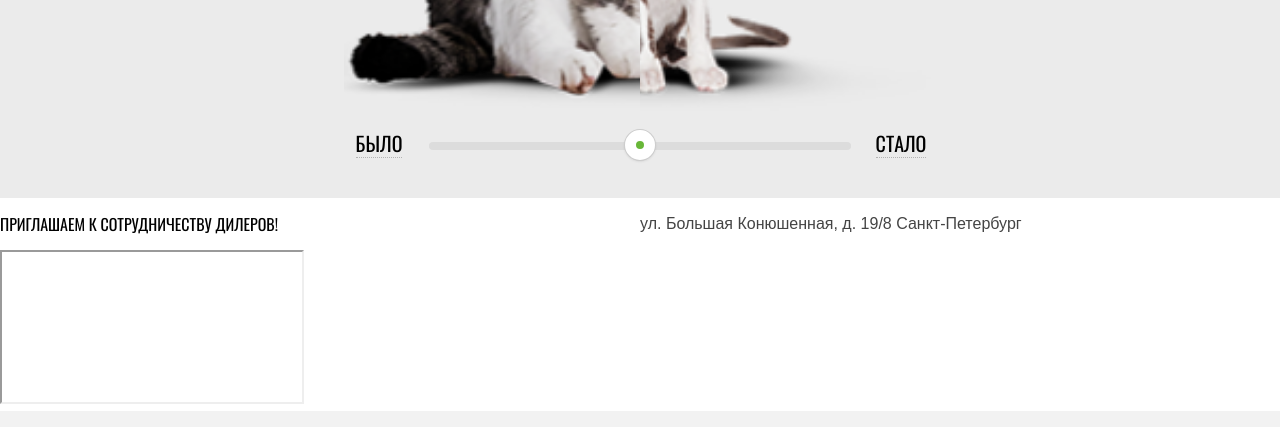
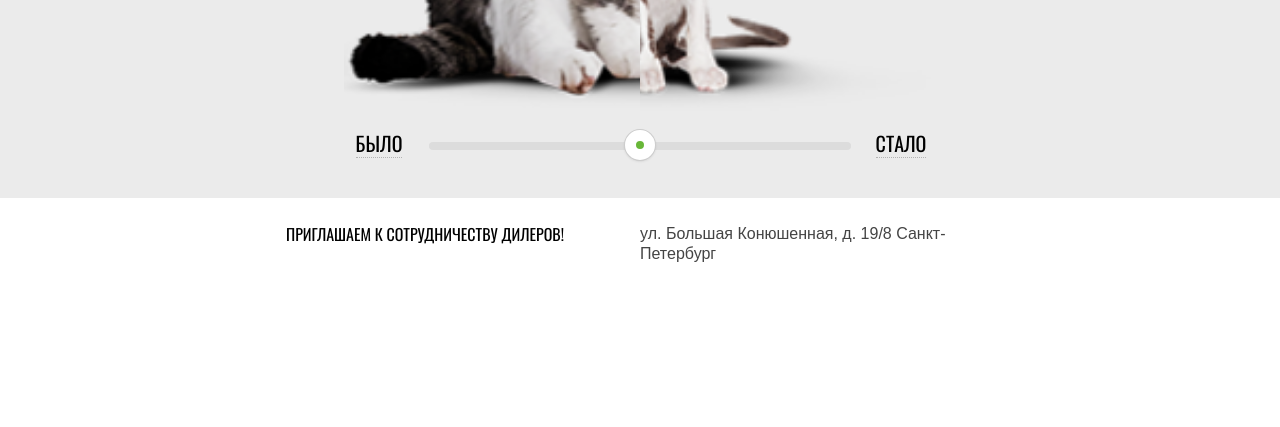
Before and after one commit to Vasya050/Cat-energy, a website: page source/index.html in a window 1280 px wide. Shown: the part 3417-3844 px from the top of the page. Drawn offline with Linux system fonts and the light colour scheme.

Commit message:
Added some css styles to the block contacts

```diff
--- a/source/sass/blocks/contacts.scss
+++ b/source/sass/blocks/contacts.scss
@@ -1,9 +1,19 @@
 .contacts__container {
+  width: 280px;
+  margin-right: auto;
+  margin-left: auto;
+  padding: 26px 0;
   display: grid;
   grid-template-columns: 1fr 1fr;
+
+  @media (min-width: $breakpoint-medium) {
+    width: 708px;
+  }
 }
 
 .contacts__heading {
+  margin: 0;
+  padding-right: 10px;
   font-family: $font-heading;
   font-size: 16px;
   line-height: 20px;
@@ -11,6 +21,14 @@
 }
 
 .contacts__adress {
+  margin: 0;
   color: $color-gray-700;
   line-height: 20px;
 }
+
+.contacts__map {
+  display: block;
+  width: 100%;
+  height: 362px;
+  border: none;
+}
```
Also changed, not shown: source/css/style.css, 1 other file.
